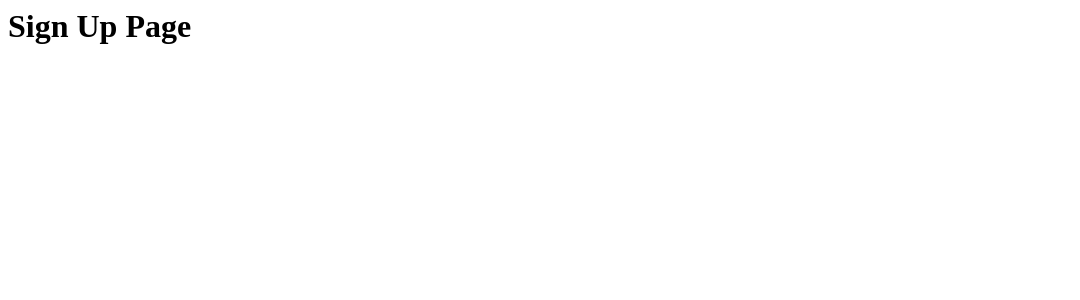
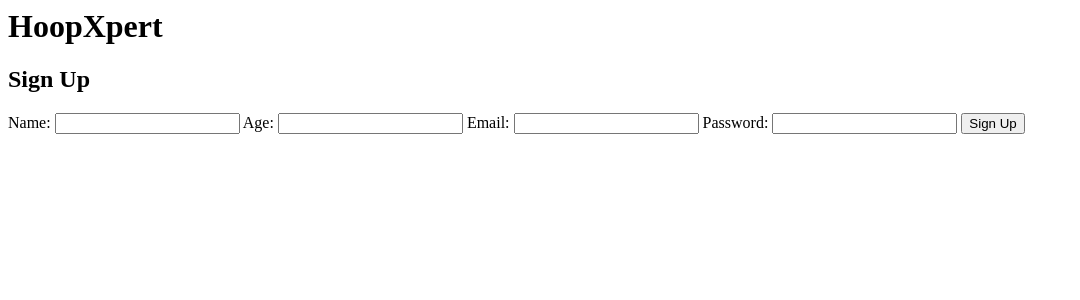
Before and after one commit to lhiguitab/HoopXpert, a Django app: template User/templates/signup.html in a window 1280 px wide. Shown: the top 300 px of the page, without its empty margins (0-1080 px from the left). Run offline with Django 5.2, Linux system fonts and the light colour scheme; the template is opened without the code that fills it, so the values that code supplies are empty.

Commit message:
Sign Up and Log In Implemented

```diff
--- a/User/templates/signup.html
+++ b/User/templates/signup.html
@@ -1 +1,12 @@
-<h1>Sign Up Page</h1>
+<h1>HoopXpert</h1>
+<h2>Sign Up</h2>
+<form action="/signup" method="POST">
+    <label for="name">Name:</label>
+    <input type="text" id="name" name="name" required>
+    <label for="Age">Age:</label>
+    <input type="number" id="age" name="age" required>
+    <label for="email">Email:</label>
+    <input type="email" id="email" name="email" required>
+    <label for="password">Password:</label>
+    <input type="password" id="password" name="password" required>
+    <button type="submit">Sign Up</button>
```
Also changed, not shown: User/templates/home.html (+8 -1 lines), User/templates/login.html (+8 -1 lines).
